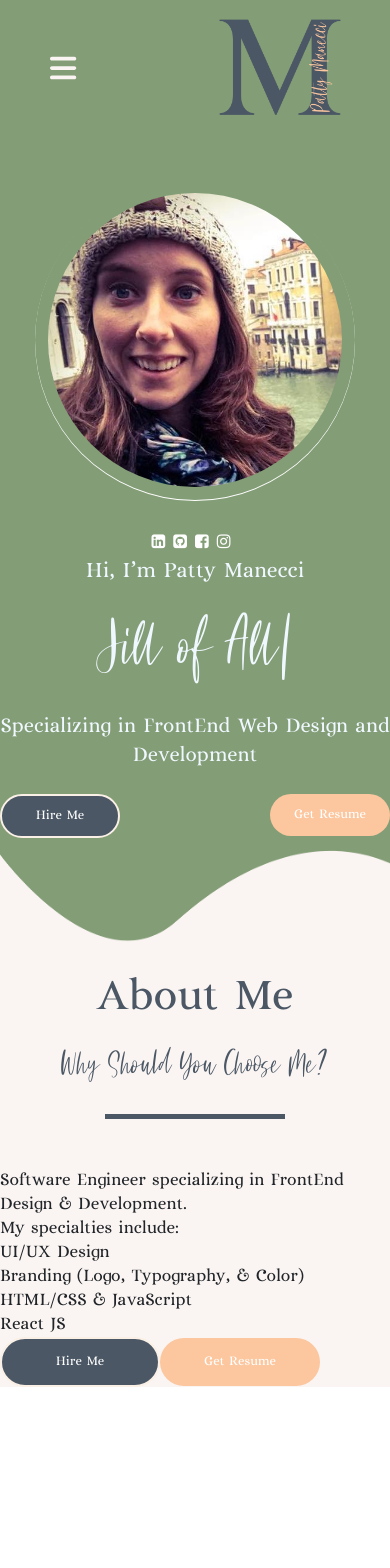
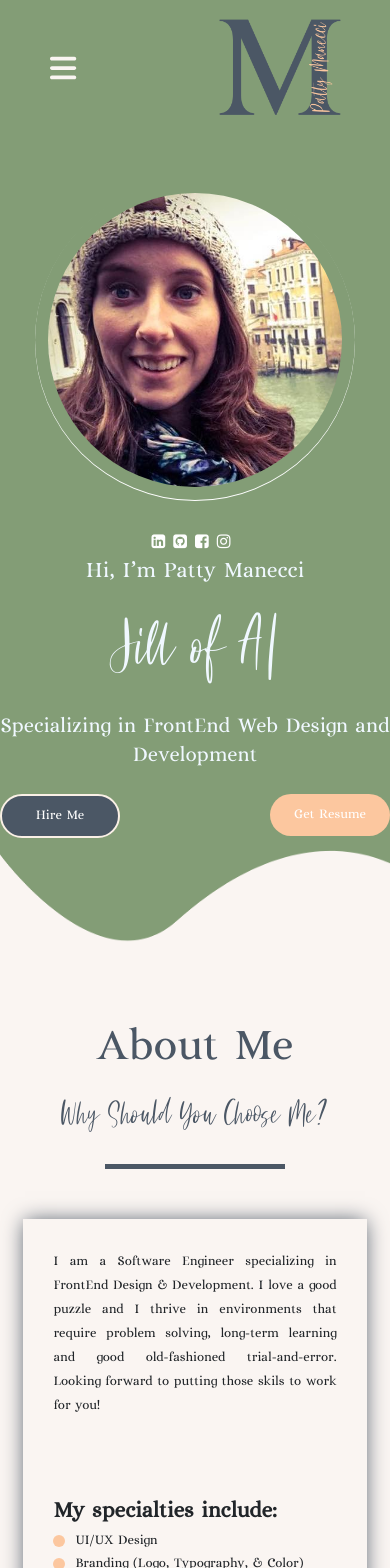
Before and after one commit to PManecci/pmanecci-portfolio-react, a React (Create React App) app in the folder client/: page / in a window 390 px wide. Shown: the top 1568 px of the page. Before the commit the page ends 1387 px from the top, so only its background shows below. Built offline with nearby package versions, Linux system fonts and the light colour scheme; a web font is replaced by a local one.

Commit message:
about me styling and media queries added

```diff
--- a/client/src/PortfolioContainer/AboutMe/AboutMe.css
+++ b/client/src/PortfolioContainer/AboutMe/AboutMe.css
@@ -1,3 +1,94 @@
 .about-me-container {
+    display: flex;
+    flex-direction: column;
+    justify-content: center;
+    align-items: center;
+    padding: 50px 0 0 0;
     background-color: var(--cream);
 }
+
+.about-me-parent {
+    max-width: 1000px;
+    width: 70%;
+}
+
+.about-me-card {
+    display: flex;
+    width: 100%;
+    box-shadow: 0 0px 20px -2px var(--blue);
+}
+
+.about-me-profile {
+    width: 50%;
+    background-image: url('../../assets/AboutMe/about-me-2.jpeg');
+    background-size: cover;
+    background-repeat: no-repeat;
+    background-position: center;
+}
+
+.about-me-details {
+    width: 48%;
+    text-align: justify;
+    padding: 30px;
+}
+
+.about-me-description {
+    font-size: 12px;
+}
+
+.about-me-highlights {
+    margin: 80px 0;
+}
+
+.highlights-heading {
+    font-size: 20px;
+    font-weight: 600;
+    margin: 0 0 5px 0;
+}
+
+.highlight {
+    display: flex;
+    align-items: center;
+    margin: 5px 0;
+    font-size: 12px;
+}
+
+.highlight-blob {
+    height: 12px;
+    width: 12px;
+    margin: 0 10px 0 0;
+    background-color: var(--gold);
+    border-radius: 50%;
+}
+
+.about-me-options .highlighted-btn {
+    margin: 0 0 0 30px;
+}
+
+@media only screen and (max-width: 1110px) {
+    .about-me-parent {
+        width: 88%;
+    }
+}
+
+@media only screen and (max-width: 898px) {
+    .about-me-profile {
+        display: none;
+    }
+    .about-me-details {
+        width: 100%;
+    }
+}
+
+@media only screen and (max-width: 466px) {
+    .about-me-options {
+        display: flex;
+        flex-direction: column;
+    }
+    .about-me-options .highlighted-btn {
+        margin: 24px 0 0 0 !important;
+    }
+    .about-me-options button {
+        width: 100%;
+    }
+}
--- a/client/src/PortfolioContainer/AboutMe/AboutMe.js
+++ b/client/src/PortfolioContainer/AboutMe/AboutMe.js
@@ -13,7 +13,7 @@ export default function AboutMe(props) {
         const fadeInSubscription = ScrollService.currentScreenFadeiIn.subscribe(fadeInScreenHandler)
 
         const SCREEN_CONSTANTS = {
-            description: "Software Engineer specializing in FrontEnd Design & Development.",
+            description: "I am a Software Engineer specializing in FrontEnd Design & Development. I love a good puzzle and I thrive in environments that require problem solving, long-term learning and good old-fashioned trial-and-error. Looking forward to putting those skils to work for you!",
             highlights: {
                 bullets: [
                     "UI/UX Design",
@@ -42,7 +42,6 @@ export default function AboutMe(props) {
         <div className='about-me-container screen-container' id={props.id || ""}>
             <div className='about-me-parent'>
                 <ScreenHeading title={'About Me'} subHeading={'Why Should You Choose Me?'} />
-            </div>
                 <div className='about-me-card'>
                     <div className='about-me-profile'></div>
                     <div className='about-me-details'>
@@ -65,5 +64,6 @@ export default function AboutMe(props) {
                     </div>
                 </div>
             </div>
+        </div>
     )
 }
```
Lines whose indentation alone changed are shown as unchanged.
